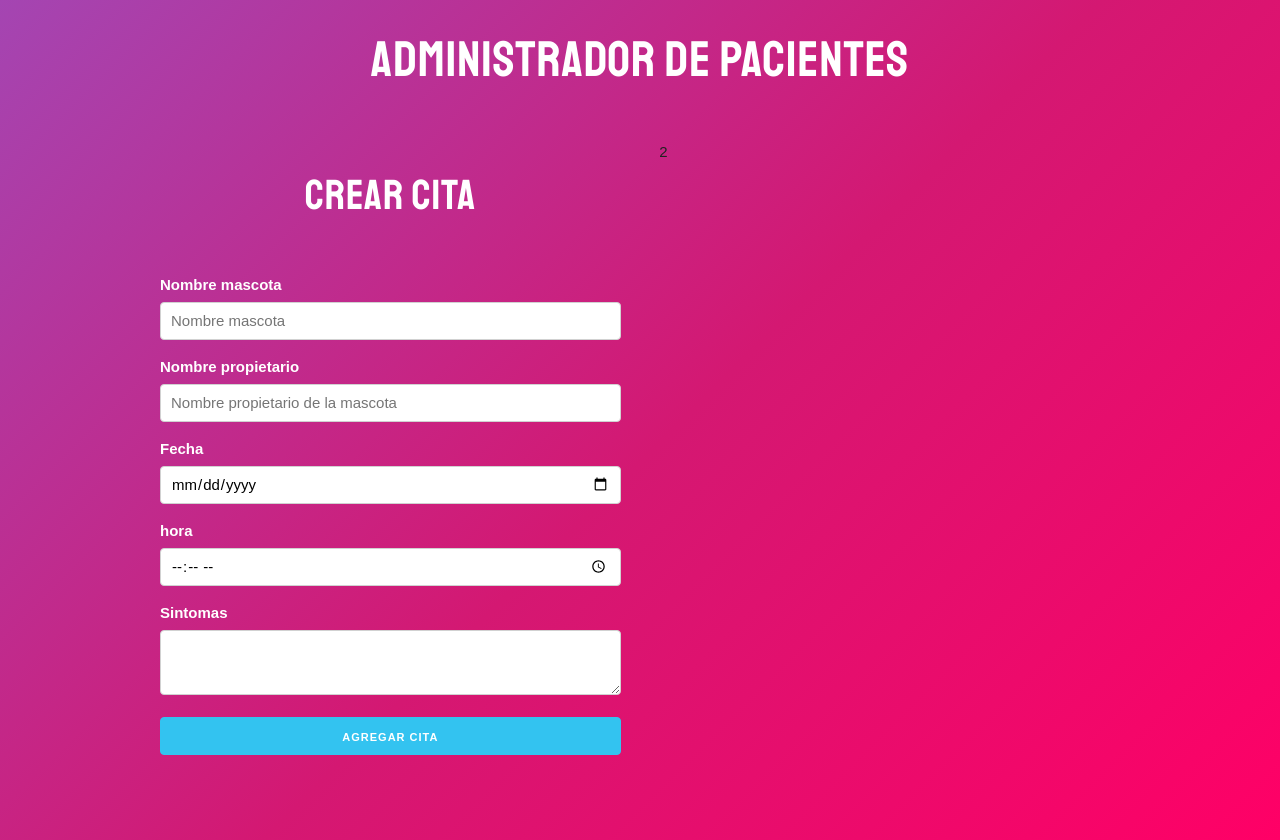
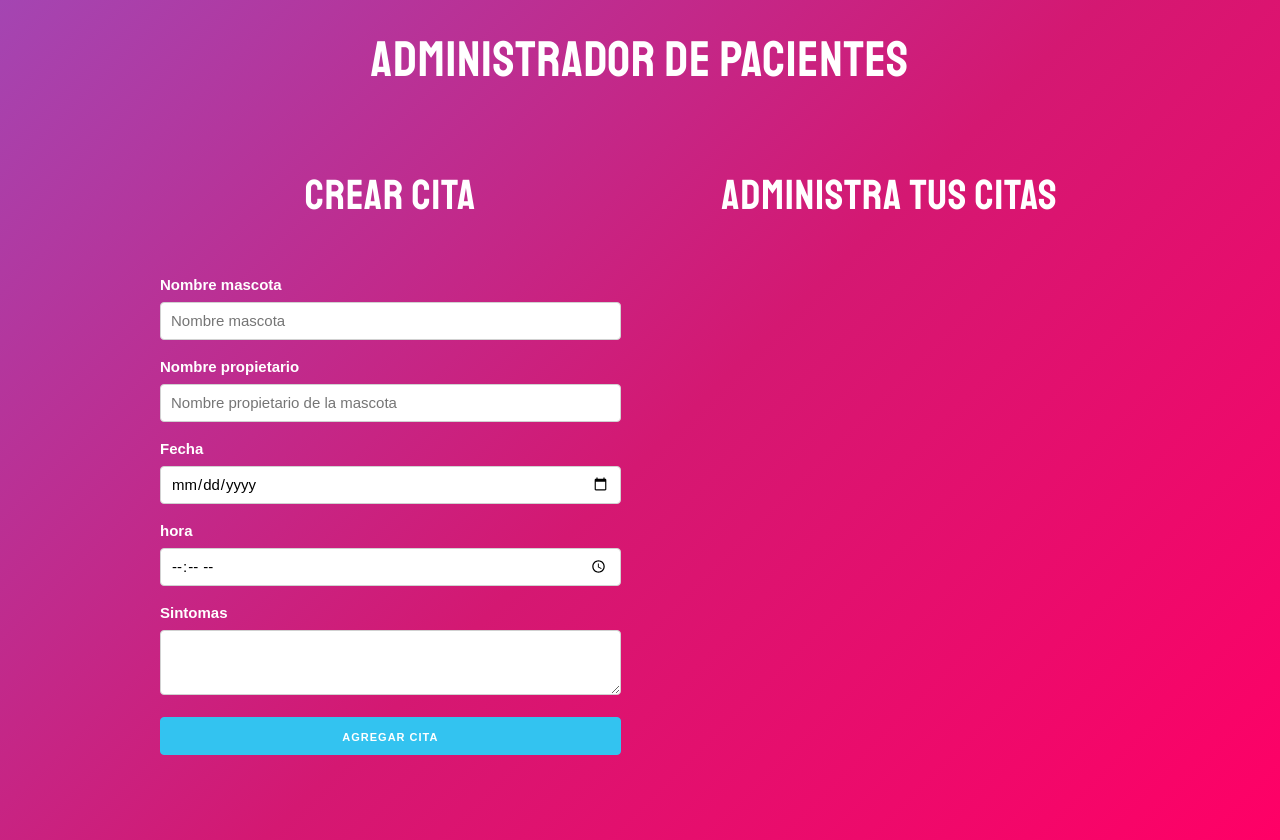
Before and after one commit to PabloFernandez-Git/Administrador-de-Pacientes, a React (Create React App) app: page / in a window 1280 px wide. Built offline with nearby package versions, Linux system fonts and the light colour scheme.

Commit message:
Mostrando las Citas

```diff
--- a/src/App.js
+++ b/src/App.js
@@ -1,5 +1,6 @@
 import React, { Fragment, useState } from 'react';
 import Formulario from './components/Formulario'
+import Cita from './components/Cita'
 
 
 function App() {
@@ -27,7 +28,13 @@
             />
           </div>
           <div className="one-half column">
-            2
+            <h2>Administra tus citas</h2>
+            {citas.map(cita => (
+              <Cita
+                key={cita.id}
+                cita={cita}
+              />
+            ))}
           </div>
         </div>
       </div>
--- /dev/null
+++ b/src/components/Cita.jsx
@@ -0,0 +1,13 @@
+import React from 'react';
+
+const Cita = ({cita}) => (
+    <div className="cita">
+        <p>Mascota: <span>{cita.mascota}</span> </p>
+        <p>Propietario: <span>{cita.propietario}</span> </p>
+        <p>Fecha: <span>{cita.fecha}</span> </p>
+        <p>Hora: <span>{cita.hora}</span> </p>
+        <p>Sintomas: <span>{cita.sintomas}</span> </p>
+    </div>
+);
+
+export default Cita;
```
